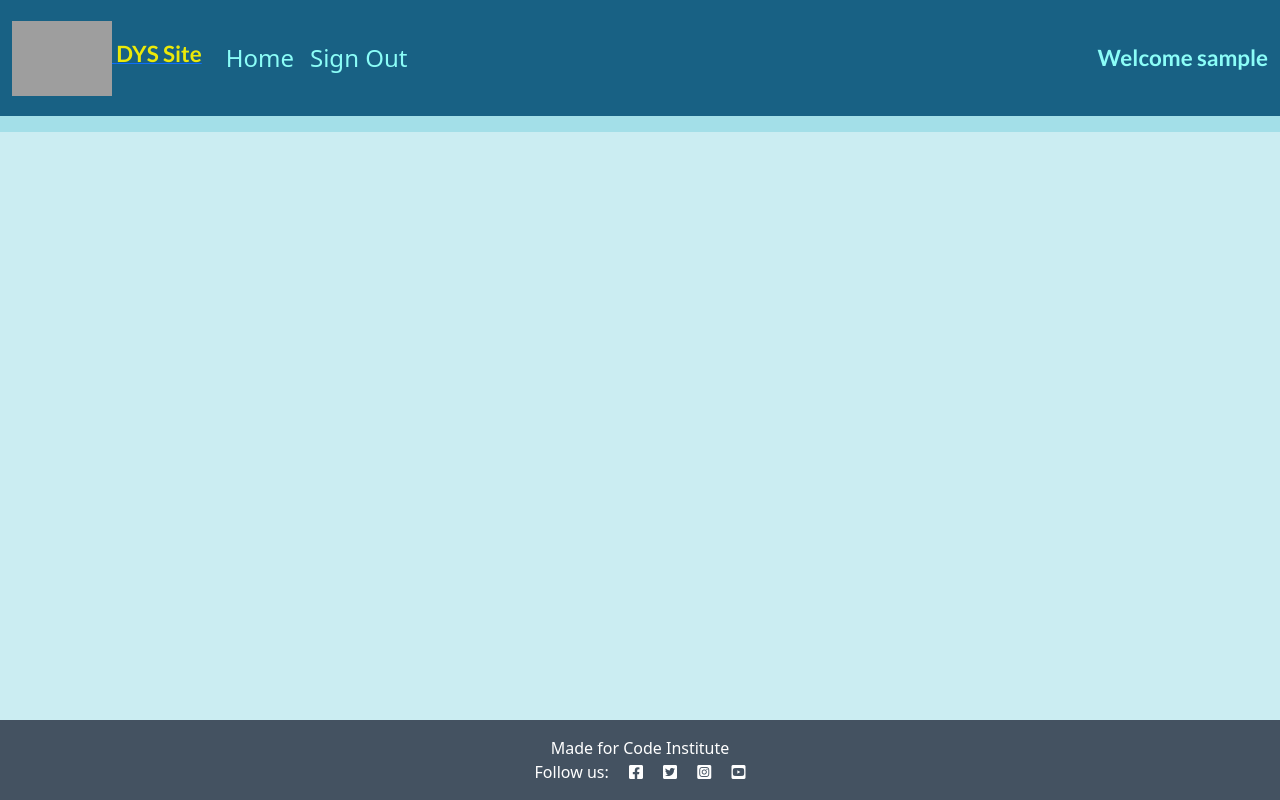
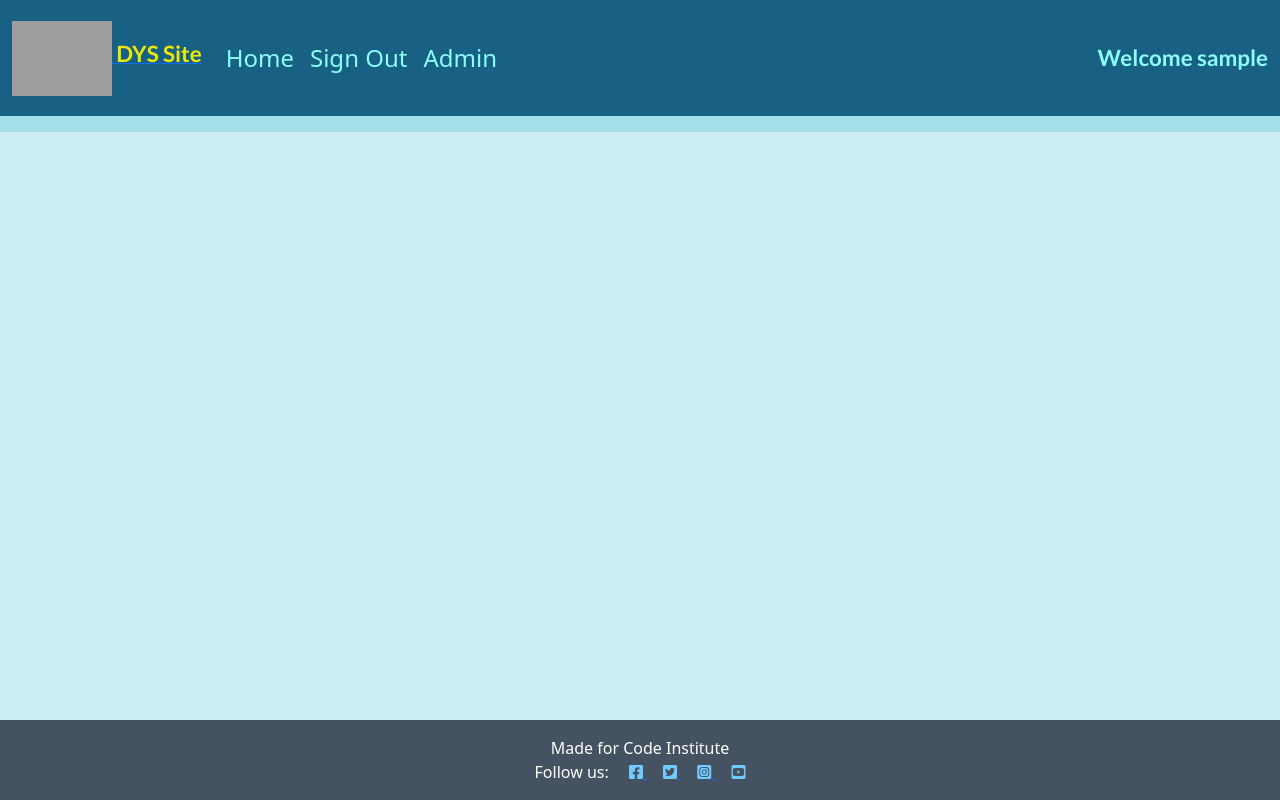
Before and after one commit to Juanma1313/dys, a Django app: page / in a window 1280 px wide. Run offline with Django 3.2, Linux system fonts and the light colour scheme; the visitor is signed in with stand-in values (Sample User, id 1); data that the repository does not hold is empty; parts of the project's set-up code (start-up, migrations or seed data) failed here and were passed over; grey boxes are pictures that could not be loaded.

Commit message:
Add cocial media links

```diff
--- a/dys_project/urls.py
+++ b/dys_project/urls.py
@@ -17,7 +17,7 @@ from django.contrib import admin
 from django.urls import path, include
 
 urlpatterns = [
-    path('admin/', admin.site.urls),
+    path('admin/', admin.site.urls, name='admin'),
     path('summernote/', include('django_summernote.urls')),
     path('accounts/', include('allauth.urls')),
     path('', include('dys.urls'), name='dys_urls'),
--- a/static/css/style.css
+++ b/static/css/style.css
@@ -183,3 +183,8 @@
 .note-float-left {
     margin-right: 10px;
 }
+
+/* Social Networks */
+.social-networks {
+    color: #71cbff;
+}
--- a/templates/base.html
+++ b/templates/base.html
@@ -53,6 +53,12 @@
                         <a class="nav-link" href="{% url 'account_login' %}">Sign In</a>
                     </li>
                     {% endif %}
+                    {% if user.is_superuser %}
+                    <li class="nav-item">
+                        <a class="nav-link" href="/admin">Admin</a>
+                    </li>
+                    {% endif %}
+
                 </ul>
                 <span class="navbar-text">
                     {% if user.is_authenticated %}
@@ -87,11 +93,24 @@
     <footer class="footer mt-auto py-3 dark-bg">
         <p class="m-0 text-center text-white">Made for Code Institute</p>
         <p class="m-0 text-center text-white">Follow us:
-            <i class="fab fa-facebook-square ms-3"></i>
-            <i class="fab fa-twitter-square ms-3"></i>
-            <i class="fab fa-instagram-square ms-3"></i>
-            <i class="fab fa-youtube-square ms-3"></i></p>
-    </footer>
+            <a href="https://facebook.com" target="_blank" rel="noopener"
+                    aria-label="Visit our Facebook page (opens in a new tab)">
+                <i class="fab fa-facebook-square ms-3 social-networks"></i>
+            </a>
+            <a href="https://twitter.com" target="_blank" rel="noopener"
+                    aria-label="Visit our Twitter page (opens in a new tab)">
+                <i class="fab fa-twitter-square ms-3 social-networks"></i>
+            </a>
+            <a href="https://instagram.com" target="_blank" rel="noopener"
+                    aria-label="Visit our Instagram page (opens in a new tab)">
+                <i class="fab fa-instagram-square ms-3 social-networks"></i>
+            </a>
+            <a href="https://youtube.com" target="_blank" rel="noopener"
+                    aria-label="Visit our YouTube page (opens in a new tab)">
+                <i class="fab fa-youtube-square ms-3 social-networks"></i>
+            </a>
+        </p>
+        </footer>
     <script>
         setTimeout(function () {
             let messages = document.getElementById('msg');
```
